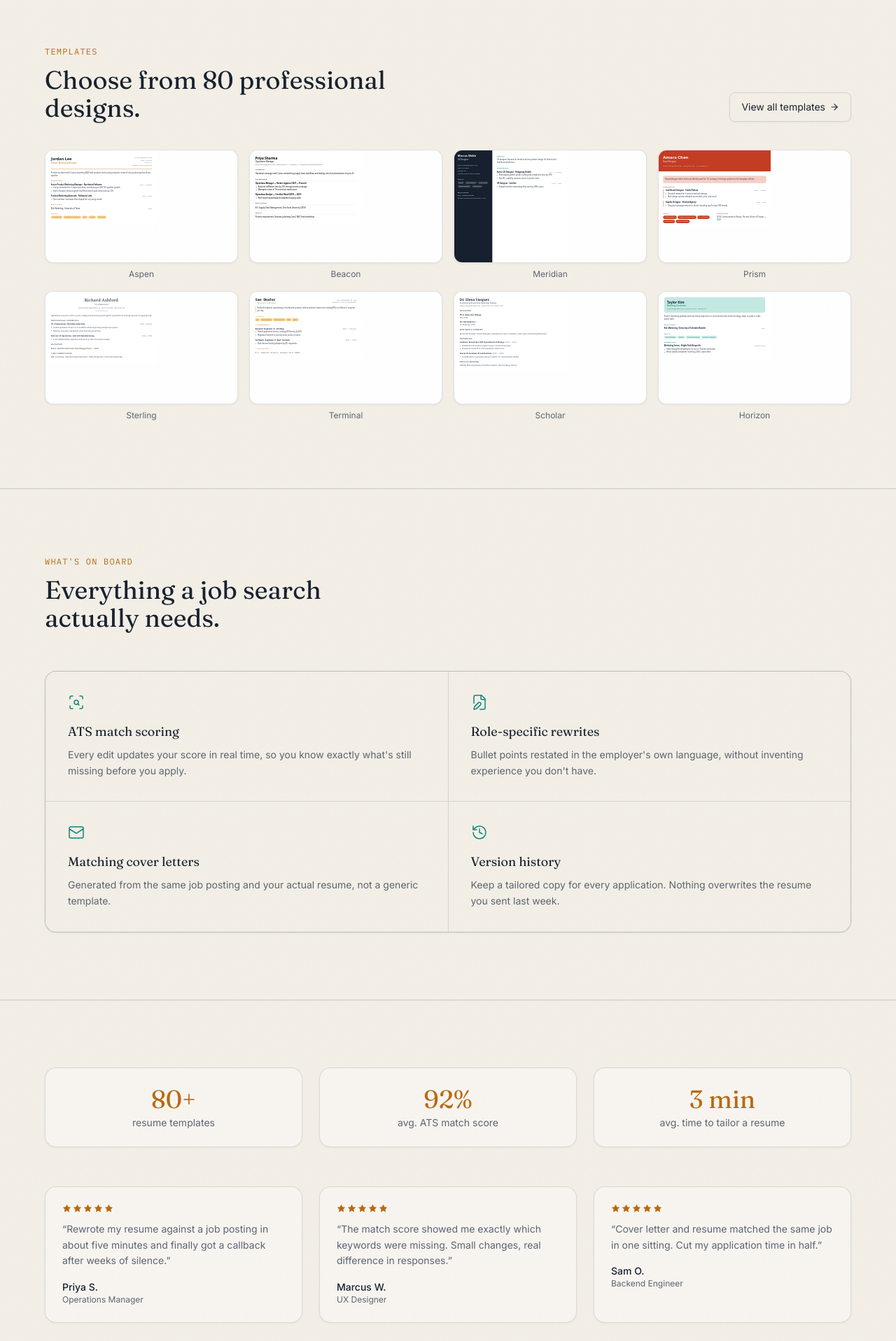
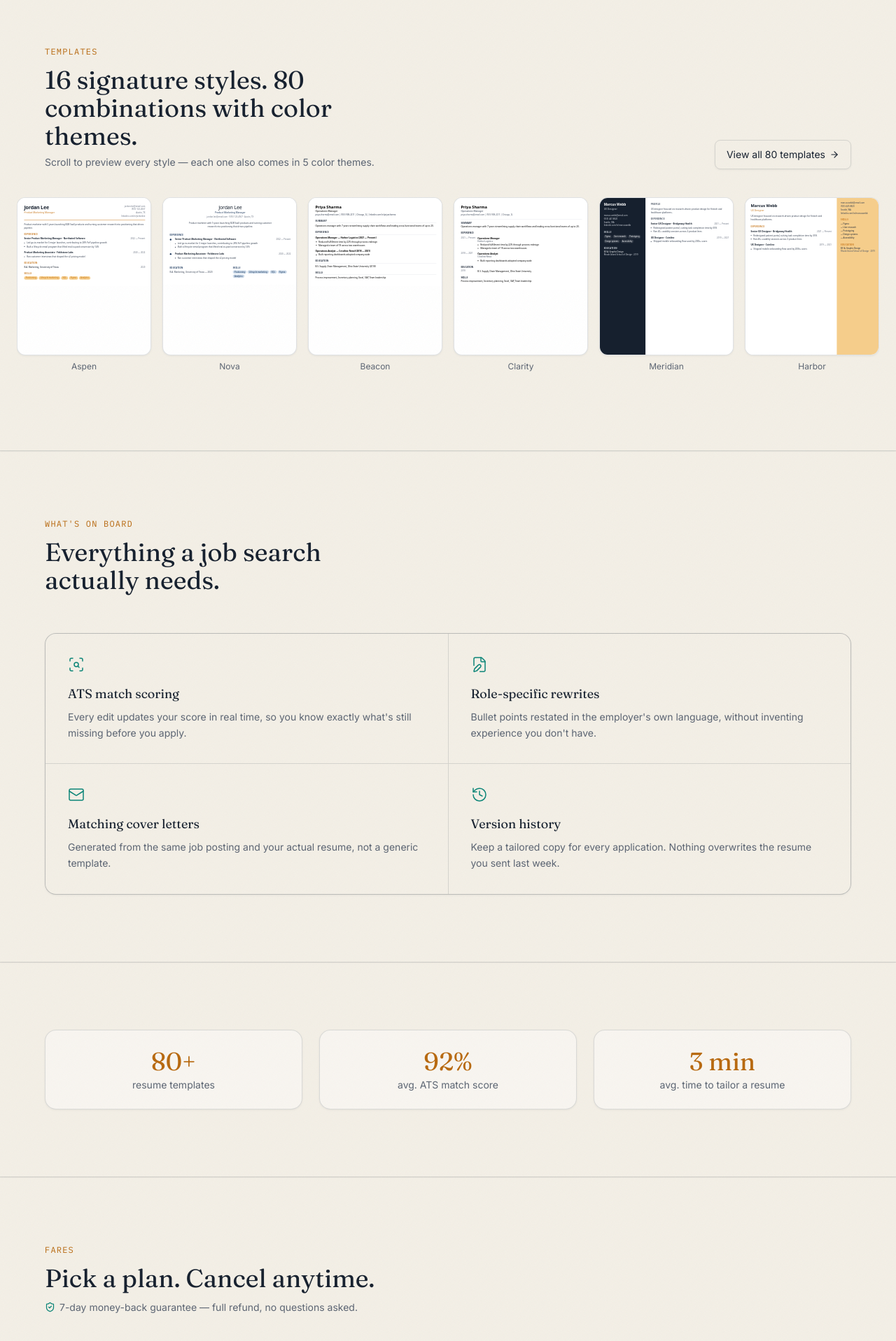
Before and after one commit to Mbilal-1050/landed, a Next.js app: page / in a window 1280 px wide. Shown: the part 2280-4197 px from the top of the page at 70% size. Built offline with nearby package versions, Linux system fonts and the light colour scheme.

Commit message:
Remove fictional testimonials (keep only stats), show all 8 categories in footer (was 5), rebuild template showcase as horizontal scroll carousel with all 16 layouts + clarified heading

```diff
--- a/src/components/Footer.tsx
+++ b/src/components/Footer.tsx
@@ -56,7 +56,7 @@ export default function Footer() {
             <p className="mb-3 text-xs font-medium uppercase tracking-wide text-fog">Templates</p>
             <ul className="space-y-2 text-sm text-fog-dim">
               <li><Link href="/templates" className="hover:text-fog">All templates</Link></li>
-              {CATEGORIES.slice(0, 5).map((c) => (
+              {CATEGORIES.map((c) => (
                 <li key={c}>
                   <Link href={`/templates?category=${encodeURIComponent(c)}`} className="hover:text-fog">
                     {c}
--- a/src/components/SocialProof.tsx
+++ b/src/components/SocialProof.tsx
@@ -1,25 +1,6 @@
 "use client";
 
 import { motion } from "framer-motion";
-import { Star } from "lucide-react";
-
-const testimonials = [
-  {
-    quote: "Rewrote my resume against a job posting in about five minutes and finally got a callback after weeks of silence.",
-    name: "Priya S.",
-    role: "Operations Manager",
-  },
-  {
-    quote: "The match score showed me exactly which keywords were missing. Small changes, real difference in responses.",
-    name: "Marcus W.",
-    role: "UX Designer",
-  },
-  {
-    quote: "Cover letter and resume matched the same job in one sitting. Cut my application time in half.",
-    name: "Sam O.",
-    role: "Backend Engineer",
-  },
-];
 
 const stats = [
   { value: "80+", label: "resume templates" },
@@ -45,27 +26,6 @@ export default function SocialProof() {
             </motion.div>
           ))}
         </div>
-
-        <div className="mt-14 grid gap-6 sm:grid-cols-3">
-          {testimonials.map((t, i) => (
-            <motion.div
-              key={t.name}
-              initial={{ opacity: 0, y: 16 }}
-              animate={{ opacity: 1, y: 0 }}
-              transition={{ delay: 0.2 + i * 0.1 }}
-              className="rounded-2xl border border-line bg-surface/40 p-6"
-            >
-              <div className="mb-3 flex gap-0.5 text-amber">
-                {[...Array(5)].map((_, j) => (
-                  <Star key={j} size={13} fill="currentColor" strokeWidth={0} />
-                ))}
-              </div>
-              <p className="text-sm leading-relaxed text-fog-dim">&ldquo;{t.quote}&rdquo;</p>
-              <p className="mt-4 text-sm font-medium text-fog">{t.name}</p>
-              <p className="text-xs text-fog-dim">{t.role}</p>
-            </motion.div>
-          ))}
-        </div>
       </div>
     </section>
   );
--- a/src/components/TemplateShowcase.tsx
+++ b/src/components/TemplateShowcase.tsx
@@ -3,28 +3,19 @@
 import Link from "next/link";
 import { motion } from "framer-motion";
 import { ArrowRight } from "lucide-react";
-import { TEMPLATE_VARIANTS } from "@/lib/resume-templates/registry";
-import { getTheme } from "@/lib/resume-templates/registry";
-import { themeStyle } from "@/lib/resume-templates/themes";
+import { LAYOUTS } from "@/lib/resume-templates/registry";
+import { COLOR_THEMES, themeStyle } from "@/lib/resume-templates/themes";
 import { SAMPLE_PROFILES } from "@/lib/resume-templates/types";
 
-// Pick one representative variant per layout for a clean 8-up showcase
-const FEATURED_KEYS = [
-  "modern-minimal__amber",
-  "ats-professional__navy",
-  "two-column-sidebar__teal",
-  "creative-colorful__coral",
-  "executive-classic__slate",
-  "tech-developer__amber",
-  "academic__navy",
-  "entry-level__teal",
-];
+// One card per layout (all 16), cycling through color themes for variety —
+// gives an honest, scrollable sense of the full range without claiming
+// to show all 80 color combinations individually.
+const SHOWCASE_ITEMS = LAYOUTS.map((layout, i) => ({
+  layout,
+  theme: COLOR_THEMES[i % COLOR_THEMES.length],
+}));
 
 export default function TemplateShowcase() {
-  const featured = FEATURED_KEYS.map((k) => TEMPLATE_VARIANTS.find((v) => v.key === k)).filter(
-    (v): v is NonNullable<typeof v> => Boolean(v)
-  );
-
   return (
     <section id="templates" className="border-t border-line px-6 py-24 sm:px-10">
       <div className="mx-auto max-w-6xl">
@@ -36,43 +27,45 @@ export default function TemplateShowcase() {
               animate={{ opacity: 1, y: 0 }}
               className="mt-3 max-w-lg font-display text-3xl text-fog sm:text-4xl"
             >
-              Choose from 80 professional designs.
+              16 signature styles. 80 combinations with color themes.
             </motion.h2>
+            <p className="mt-2 max-w-lg text-sm text-fog-dim">
+              Scroll to preview every style — each one also comes in 5 color themes.
+            </p>
           </div>
           <Link
             href="/templates"
             className="flex items-center gap-1.5 rounded-lg border border-line px-4 py-2.5 text-sm text-fog transition hover:border-amber/50 shrink-0"
           >
-            View all templates <ArrowRight size={14} />
+            View all 80 templates <ArrowRight size={14} />
           </Link>
         </div>
 
-        <div className="mt-10 grid grid-cols-2 gap-4 sm:grid-cols-4">
-          {featured.map((v, i) => {
-            const Comp = v.component;
-            const theme = getTheme(v.themeId);
+        <div className="mt-10 -mx-6 flex snap-x snap-mandatory gap-4 overflow-x-auto px-6 pb-4 sm:-mx-10 sm:px-10 [scrollbar-width:thin]">
+          {SHOWCASE_ITEMS.map(({ layout, theme }, i) => {
+            const Comp = layout.component;
             return (
               <motion.div
-                key={v.key}
+                key={layout.id}
                 initial={{ opacity: 0, y: 16 }}
                 animate={{ opacity: 1, y: 0 }}
-                transition={{ delay: i * 0.06, duration: 0.4 }}
-                whileHover={{ y: -3 }}
+                transition={{ delay: Math.min(i * 0.04, 0.4), duration: 0.4 }}
+                className="w-40 shrink-0 snap-start sm:w-48"
               >
                 <Link
-                  href={`/templates?category=${encodeURIComponent(v.category)}`}
+                  href={`/templates?category=${encodeURIComponent(layout.category)}`}
                   className="block overflow-hidden rounded-xl border border-line bg-white transition hover:border-amber/40"
                 >
-                  <div className="relative h-40 overflow-hidden">
+                  <div className="relative h-48 overflow-hidden sm:h-56">
                     <div
                       className="absolute left-0 top-0 origin-top-left"
-                      style={{ ...themeStyle(theme), width: "816px", height: "1056px", transform: "scale(0.196)" }}
+                      style={{ ...themeStyle(theme), width: "816px", height: "1056px", transform: "scale(0.235)" }}
                     >
-                      <Comp data={SAMPLE_PROFILES[v.category]} />
+                      <Comp data={SAMPLE_PROFILES[layout.category]} />
                     </div>
                   </div>
                 </Link>
-                <p className="mt-2 text-center text-xs text-fog-dim">{v.layoutName}</p>
+                <p className="mt-2 text-center text-xs text-fog-dim">{layout.name}</p>
               </motion.div>
             );
           })}
```
